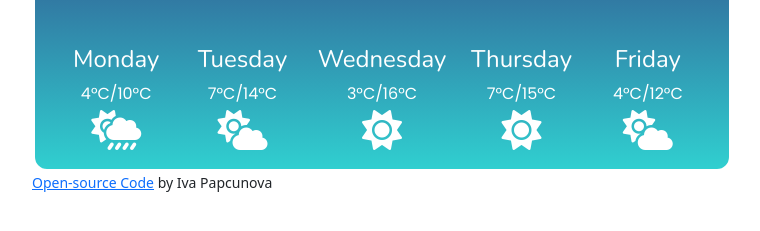
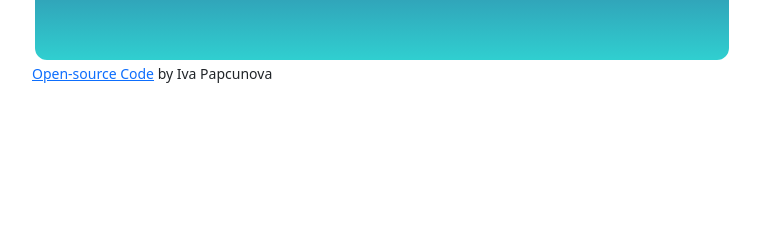
Before and after one commit to iva-pa/weather-app, a plain HTML site: page index.html in a window 1280 px wide. Shown: the part 261-492 px from the top of the page, without its empty margins (258-1018 px from the left). Drawn offline with nearby package versions, Linux system fonts and the light colour scheme; no server answers; a web font is replaced by a local one.

Commit message:
Hid the forecast part

```diff
--- a/index.html
+++ b/index.html
@@ -81,7 +81,7 @@
     </div>
     <br />
     <br />
-    <div class="row" class="forecast">
+    <!-- <div class="row" class="forecast">
         <div class="col">
             <h4 id="day1">
                 Monday
@@ -148,7 +148,7 @@
             </div>
         </div>
 
-    </div>
+    </div> -->
     </div>
     <div class="git-link">
         <a href="https://github.com/iva-pa/weather-app" target="_blank" id="github-link">Open-source Code</a>
--- a/source/script.js
+++ b/source/script.js
@@ -42,6 +42,7 @@ function showTemperature (response) {
   iconElement.setAttribute("alt", response.data.weather[0].description);
 }
 
+//search for a city
 function searchDefault(city) {
 let apiKey = "bd2d78faf9d1acb5b346a3bce88defb1";
 let unit = "metric";
@@ -53,12 +54,12 @@ function handleSubmit (event) {
   event.preventDefault();
   let city = document.querySelector("#search-city-input").value;
 searchDefault(city);
-
 }
 
 let searchForm = document.querySelector("#search-form");
 searchForm.addEventListener("submit", handleSubmit);
 
+//search for current position of user
 function getPosition() {
 navigator.geolocation.getCurrentPosition(showPosition);
 }
@@ -76,6 +77,7 @@ document.getElementById("search-form").reset();
 let locationButton = document.querySelector("#current-location");
 locationButton.addEventListener("click", getPosition);
 
+//display temperature in Celsius and Fahrenheit
 let celsiusTemperature = null;
 
 function displayFahrenheitTemperature(event) {
```
